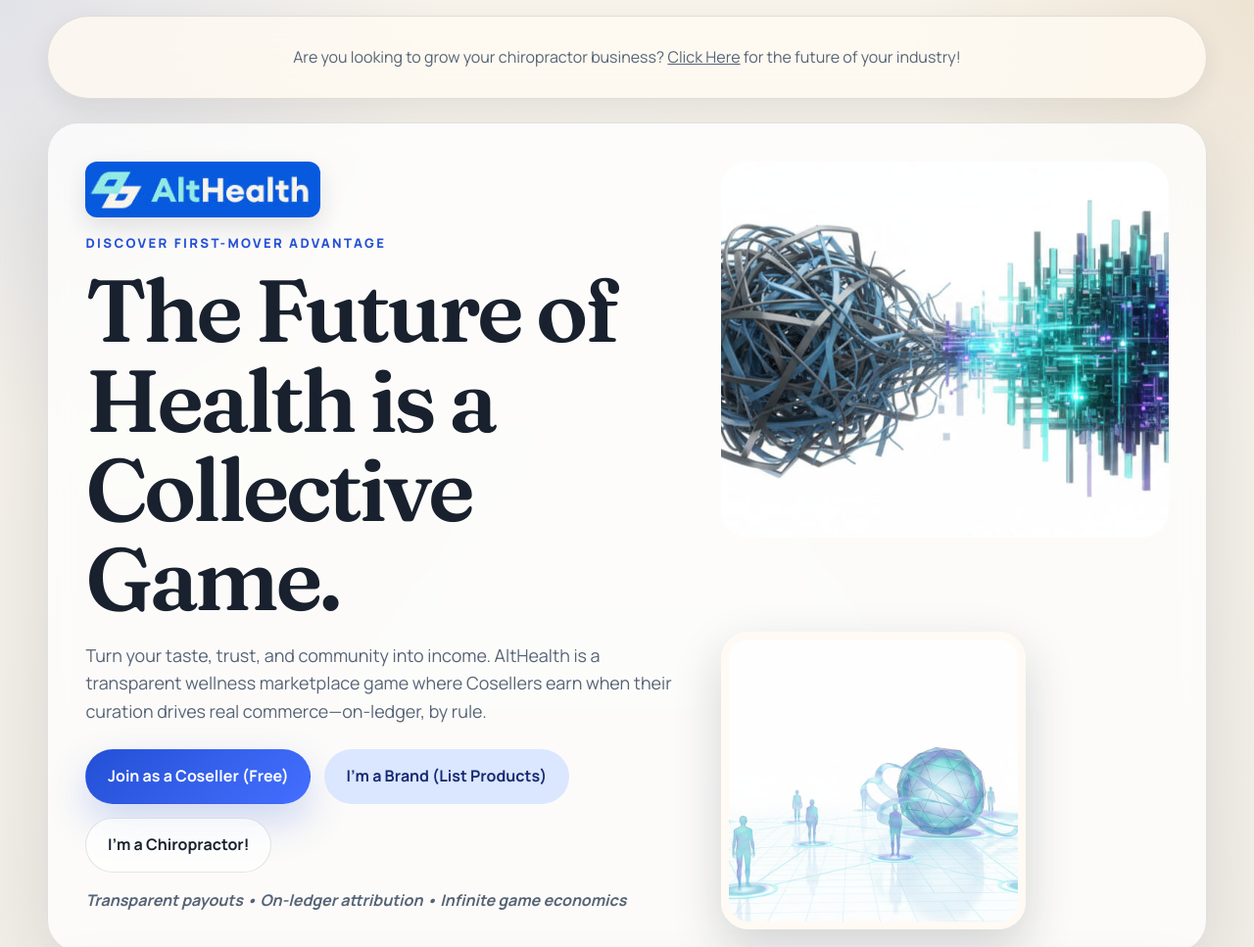
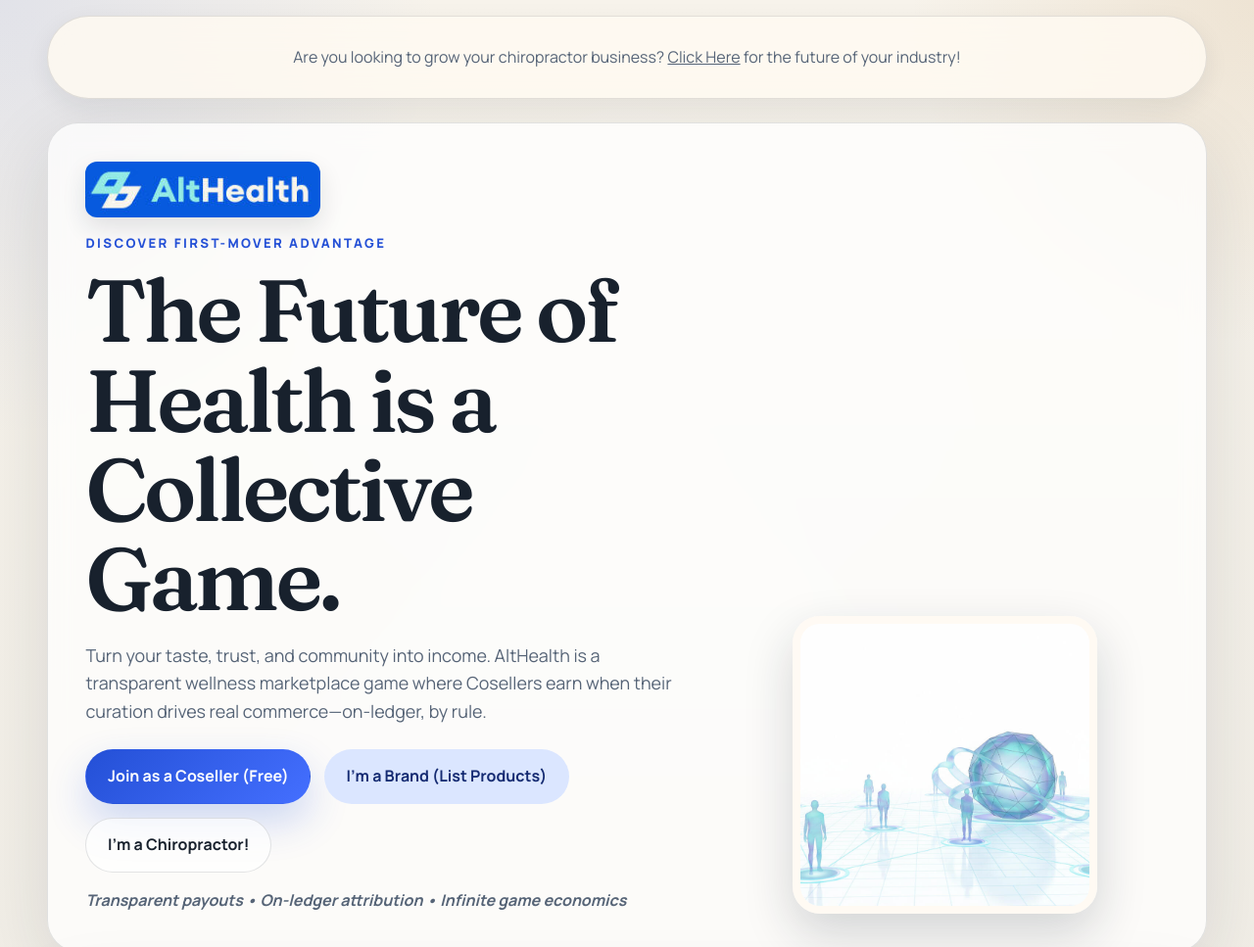
Before and after one commit to amitrathore/althealth-web, a website: page index.html in a window 1280 px wide. Shown: the top 967 px of the page at 98% size. Drawn offline with Linux system fonts and the light colour scheme.

Commit message:
Remove duplicate hero image

```diff
--- a/index.html
+++ b/index.html
@@ -69,12 +69,6 @@
           </div>
           <div class="hero-media">
             <figure class="image-stack">
-              <img
-                src="./public/assets/images/image04.jpg"
-                alt=""
-                class="stack-back"
-                loading="eager"
-              />
               <img
                 src="./public/assets/images/image02.jpg"
                 alt=""
--- a/styles.css
+++ b/styles.css
@@ -250,8 +250,17 @@
   align-self: stretch;
 }
 
+.hero-media {
+  display: flex;
+  align-items: flex-end;
+  justify-content: center;
+}
+
 .image-stack {
   position: relative;
+  display: flex;
+  justify-content: center;
+  align-items: flex-end;
   min-height: 100%;
   margin: 0;
 }
@@ -269,10 +278,8 @@
 }
 
 .stack-front {
-  position: absolute;
-  left: 0;
-  bottom: -1rem;
-  width: 68%;
+  position: static;
+  width: min(68%, 22rem);
   min-height: 19rem;
   border: 0.5rem solid rgba(255, 250, 242, 0.85);
   box-shadow: 0 20px 50px rgba(24, 33, 45, 0.18);
@@ -515,9 +522,8 @@
   }
 
   .stack-front {
-    position: static;
     width: 78%;
-    margin: -4rem 0 0 auto;
+    margin: 0 auto;
   }
 
   .site-footer {
```
